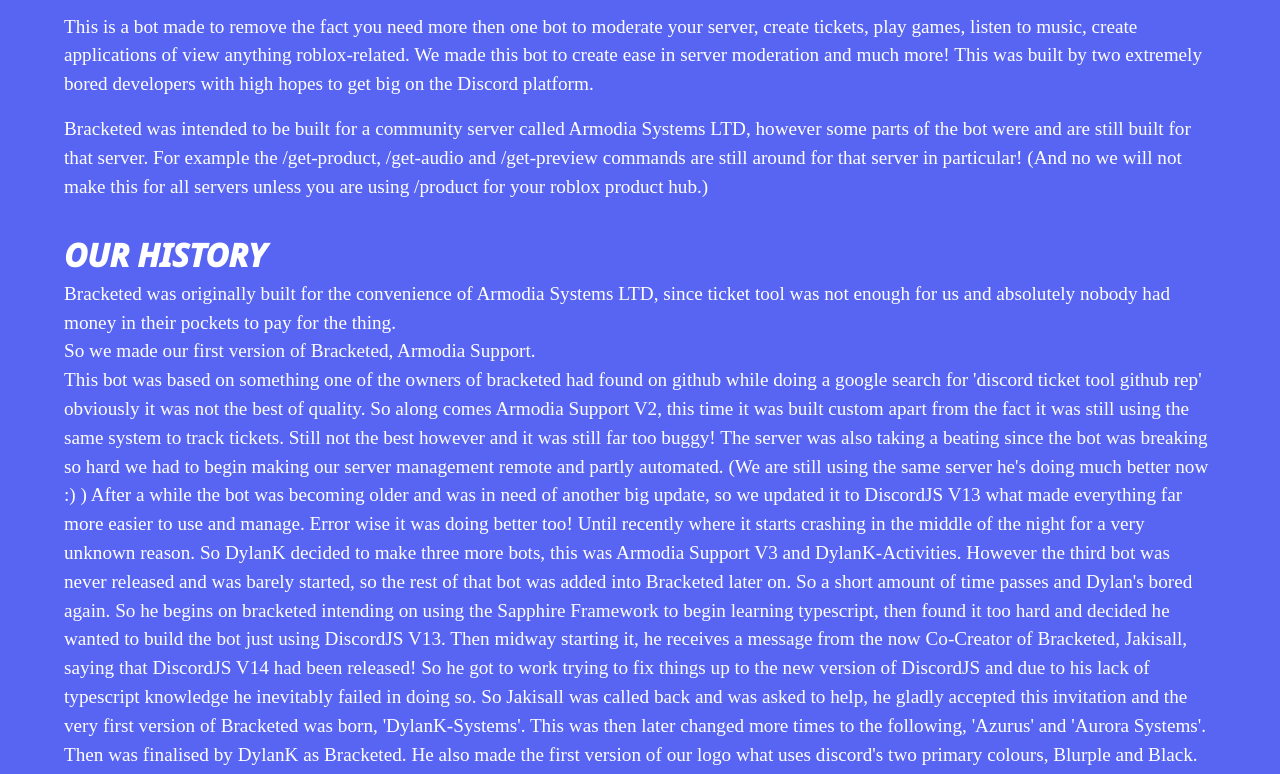
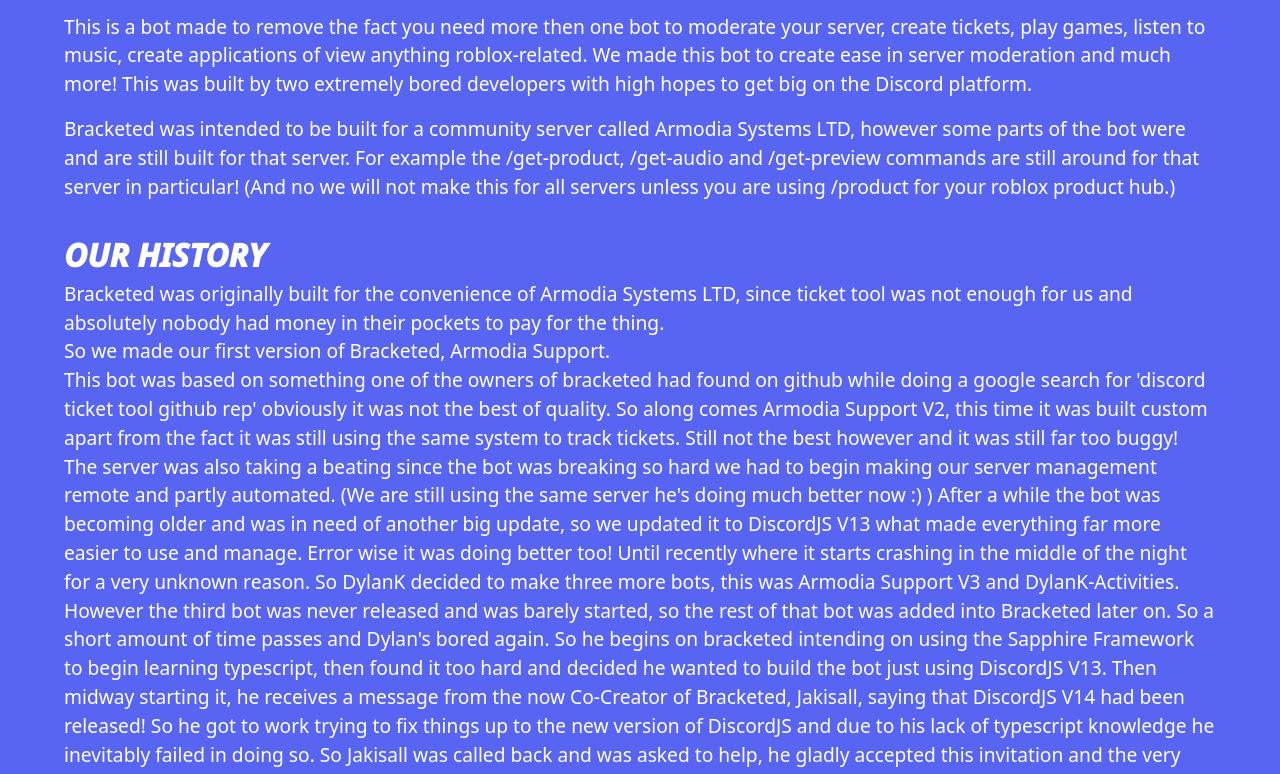
Before and after one commit to Bracketed/bracketed.github.io, a website: page index.html in a window 1280 px wide. Shown: the part 740-1514 px from the top of the page. Drawn offline with Linux system fonts and the light colour scheme.

Commit message:
Font Fix Attempt #1

```diff
--- a/index.html
+++ b/index.html
@@ -39,7 +39,7 @@
             cursor: pointer;
         }
         .dText {
-          font-family: "Neuwelt";
+          font-family: var(--font-headline);
           src: url("bracketed.co.uk/fonts/NeuweltText-ExtraBold.ttf");
           color: #ffffff;
         }
```
